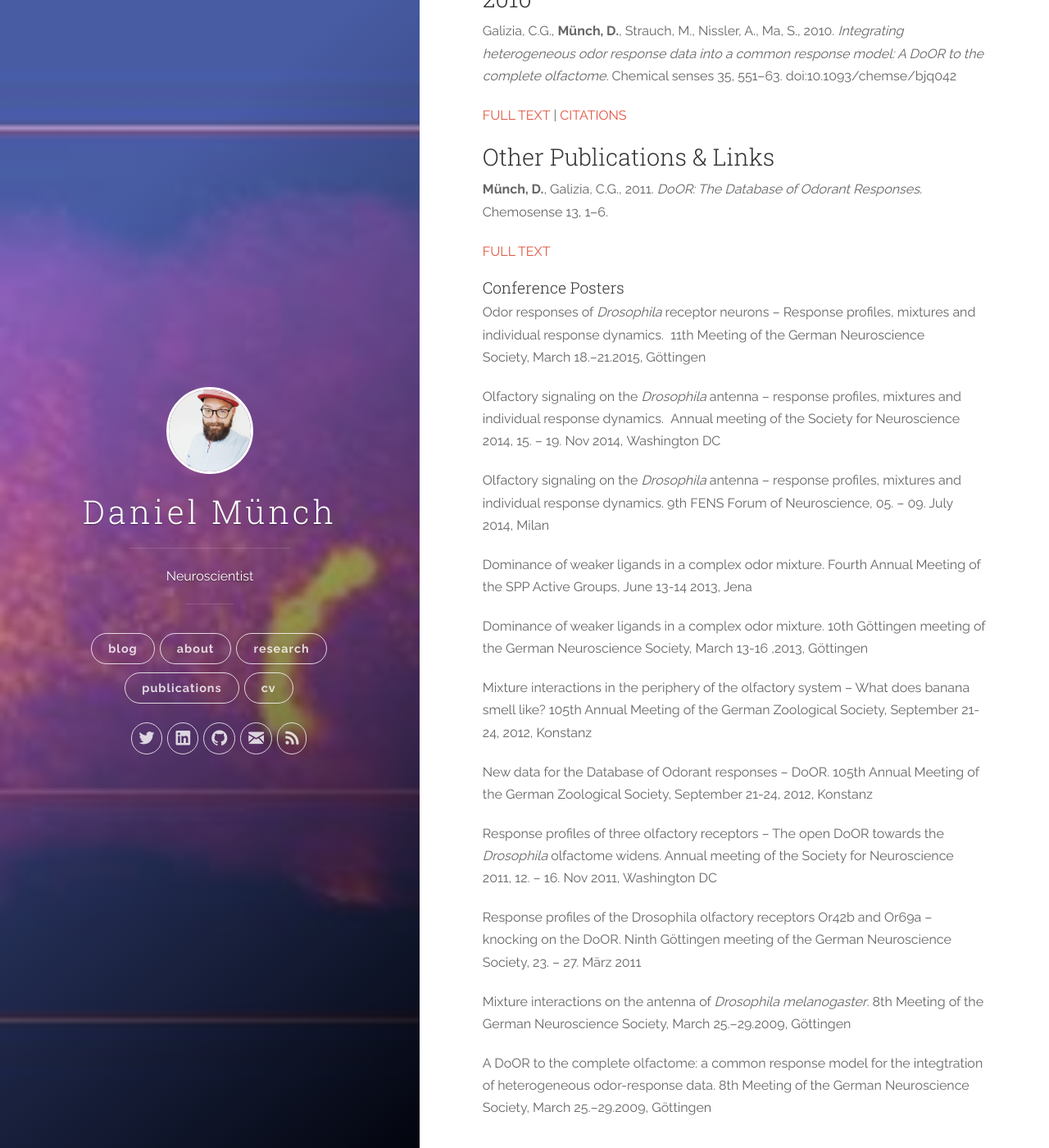
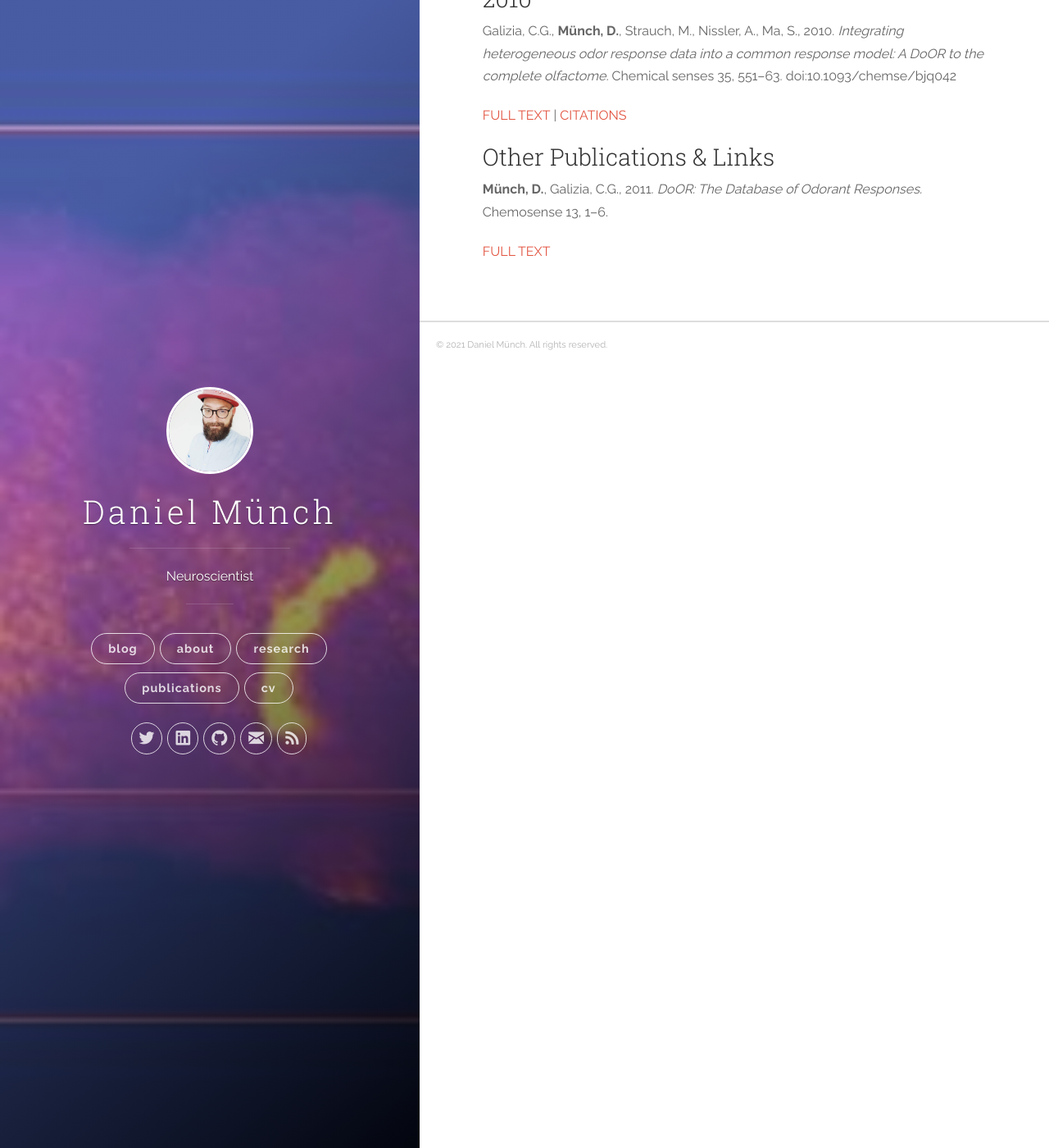
Before and after one commit to Dahaniel/dahaniel.github.io, a Jekyll site: the page built from publications.md, in a window 1280 px wide and 1400 px high, scrolled down 2486 px. Shown: the whole window at 82% size. Built offline with Jekyll 4.4.1, drawn with Linux system fonts in a browser that asks for light colours; nearby versions of some CDN libraries; comment, search, counter and statistics services are not loaded.

Commit message:
removed posters

```diff
--- a/publications.md
+++ b/publications.md
@@ -116,27 +116,3 @@ Galizia, C.G., **Münch, D.**, Strauch, M., Nissler, A., Ma, S., 2010. *Integrat
 **Münch, D.**, Galizia, C.G., 2011. *DoOR: The Database of Odorant Responses.* Chemosense 13, 1–6.
 
 [FULL TEXT](http://www.chemosense.net/issues/11/ChemoSenseSept11.pdf)
-
-
-#### Conference Posters
-Odor responses of *Drosophila* receptor neurons – Response profiles, mixtures and individual response dynamics.  11th Meeting of the German Neuroscience Society, March 18.–21.2015, Göttingen
-
-Olfactory signaling on the *Drosophila* antenna &#8211; response profiles, mixtures and individual response dynamics.  Annual meeting of the Society for Neuroscience 2014, 15. &#8211; 19. Nov 2014, Washington DC
-
-Olfactory signaling on the *Drosophila* antenna &#8211; response profiles, mixtures and individual response dynamics. 9th FENS Forum of Neuroscience, 05. &#8211; 09. July 2014, Milan
-
-Dominance of weaker ligands in a complex odor mixture. Fourth Annual Meeting of the SPP Active Groups, June 13-14 2013, Jena
-
-Dominance of weaker ligands in a complex odor mixture. 10th Göttingen meeting of the German Neuroscience Society, March 13-16 ,2013, Göttingen
-
-Mixture interactions in the periphery of the olfactory system &#8211; What does banana smell like? 105th Annual Meeting of the German Zoological Society, September 21-24, 2012, Konstanz
-
-New data for the Database of Odorant responses &#8211; DoOR. 105th Annual Meeting of the German Zoological Society, September 21-24, 2012, Konstanz
-
-Response profiles of three olfactory receptors &#8211; The open DoOR towards the *Drosophila* olfactome widens. Annual meeting of the Society for Neuroscience 2011, 12. &#8211; 16. Nov 2011, Washington DC
-
-Response profiles of the Drosophila olfactory receptors Or42b and Or69a &#8211; knocking on the DoOR. Ninth Göttingen meeting of the German Neuroscience Society, 23. – 27. März 2011
-
-Mixture interactions on the antenna of *Drosophila melanogaster*. 8th Meeting of the German Neuroscience Society, March 25.–29.2009, Göttingen
-
-A DoOR to the complete olfactome: a common response model for the integtration of heterogeneous odor-response data. 8th Meeting of the German Neuroscience Society, March 25.–29.2009, Göttingen
```
